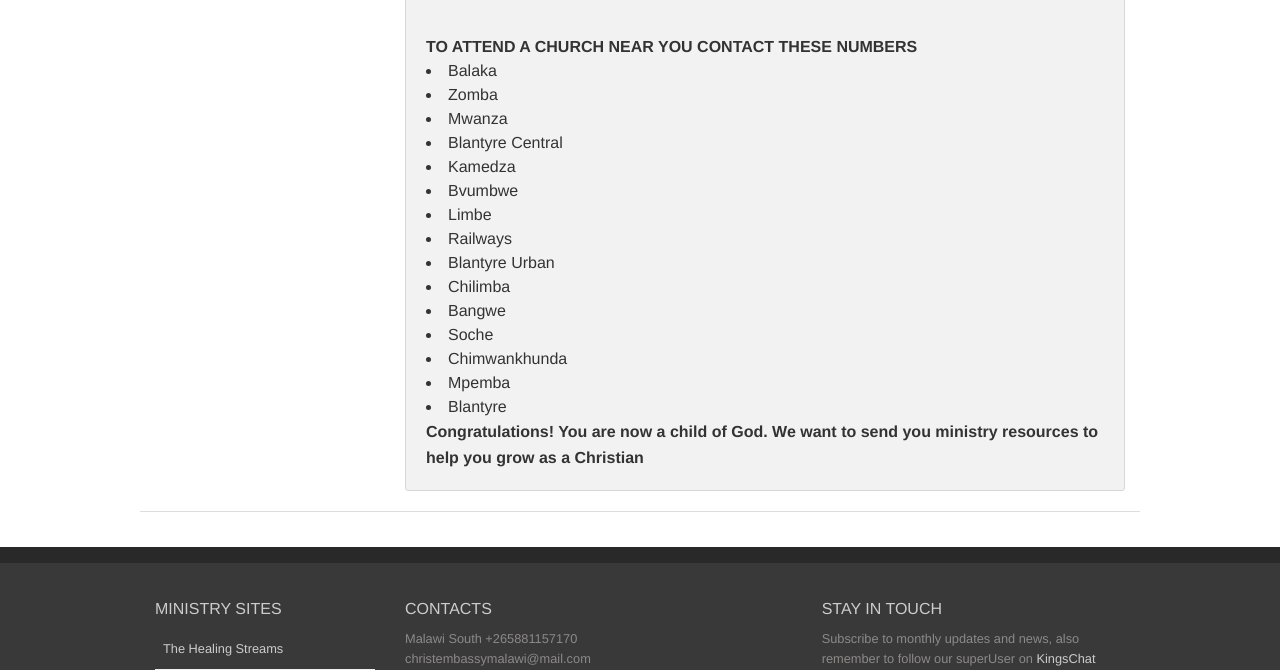
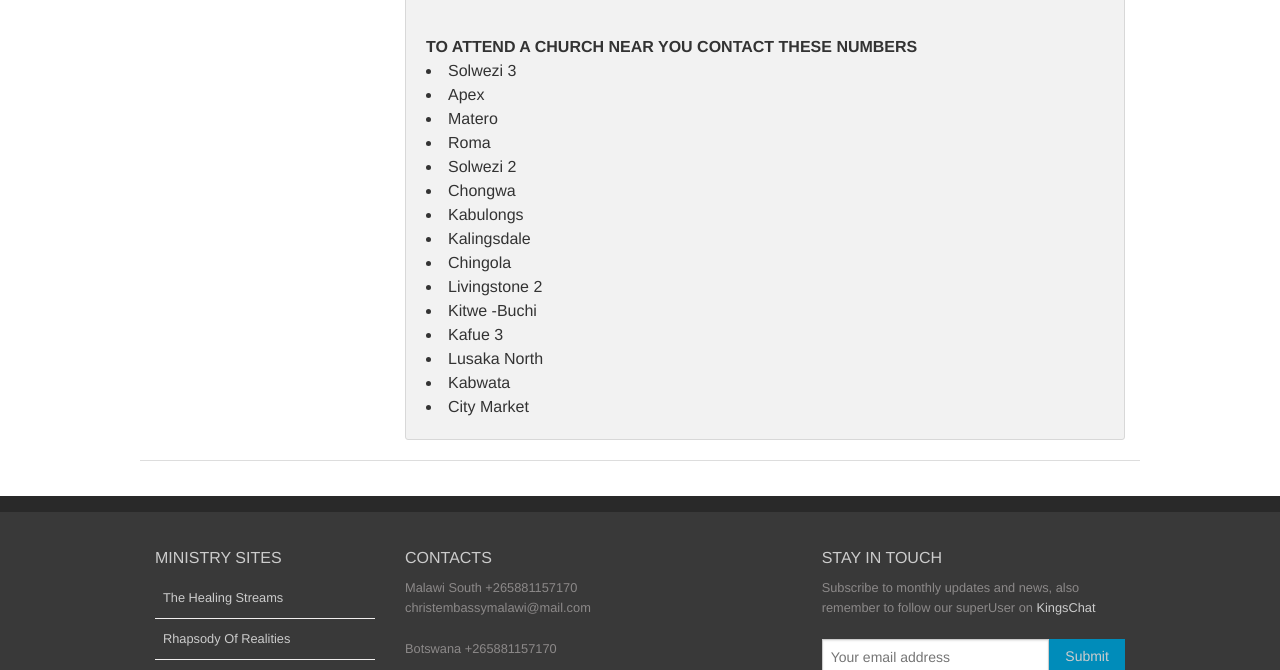
Before and after one commit to AmfumuJoe/Christ-Embassy-Zone-3-Website, a plain HTML site: page Zambia.html in a window 1280 px wide. Shown: the part 551-1221 px from the top of the page. Drawn offline with Linux system fonts and the light colour scheme.

Commit message:
mw north update

```diff
--- a/Zambia.html
+++ b/Zambia.html
@@ -75,13 +75,13 @@
 			</style><a href="https://www.embedgooglemap.net">embedding google maps in web page</a><style>.gmap_canvas {overflow:hidden;background:none!important;height:500px;width:600px;}</style></div></div>
 				<div class="panel radius">
 			<P></P><strong>TO ATTEND A CHURCH NEAR YOU CONTACT THESE NUMBERS</strong>
-            <li>Balaka</li><li>Zomba</li><li>Mwanza</li>
-            <li>Blantyre Central</li><li>Kamedza</li><li>Bvumbwe</li>
-            <li>Limbe</li><li>Railways</li><li>Blantyre Urban</li>
-            <li>Chilimba</li><li>Bangwe</li><li>Soche</li>
-            <li>Chimwankhunda</li><li>Mpemba</li><li>Blantyre</li>
-				  <p><strong> Congratulations! You are now a child of God. We want to send you ministry
-					 resources to help you grow as a Christian </strong></p>
+            <li>Solwezi 3</li><li>Apex</li><li>Matero</li>
+            <li>Roma</li><li>Solwezi 2</li><li> Chongwa</li>
+            <li>Kabulongs</li><li>Kalingsdale</li><li>Chingola </li>
+            <li>Livingstone 2</li><li>Kitwe -Buchi</li><li>Kafue 3</li>
+            <li>Lusaka North</li><li> Kabwata</li><li>City Market</li>
+				 <!--<p><strong> Congratulations! You are now a child of God. We want to send you ministry
+					 resources to help you grow as a Christian </strong></p>-->
 
 
 
```
Also changed, not shown: MW North.html (+3 -3 lines).
